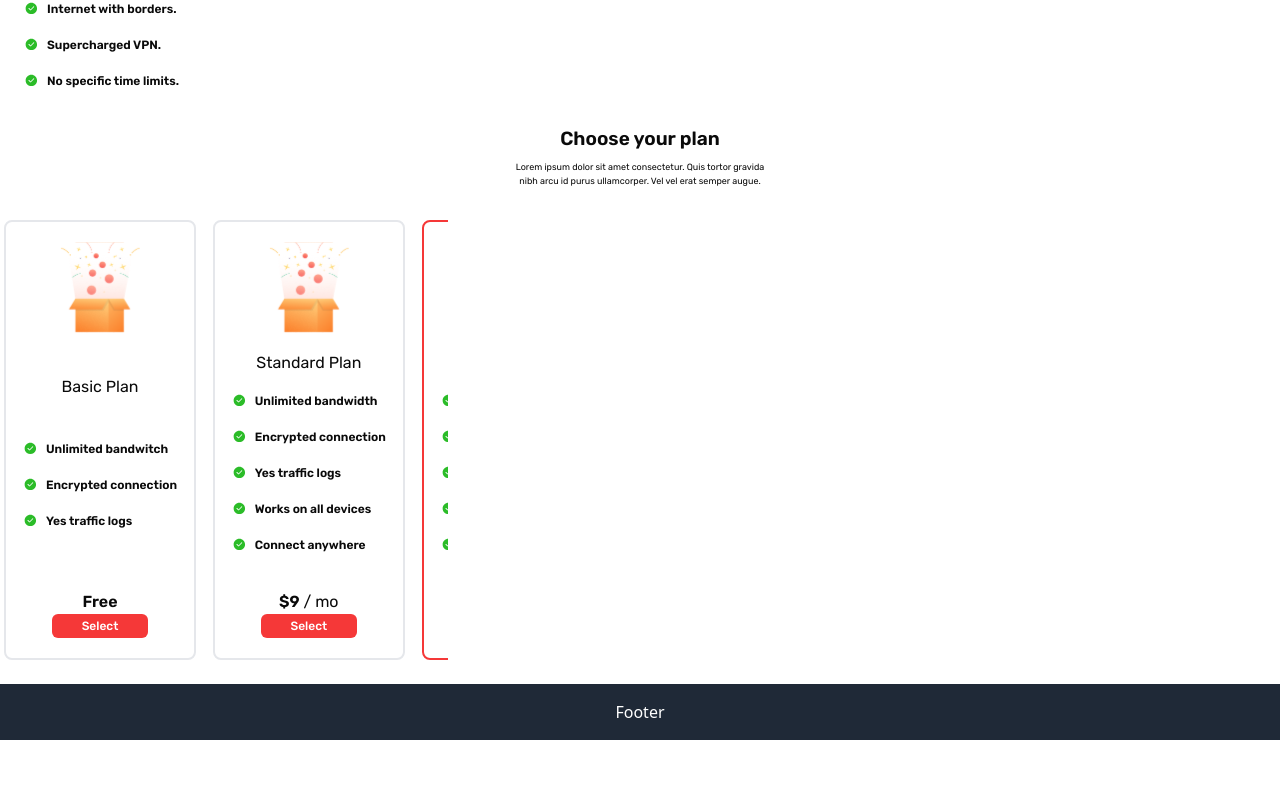
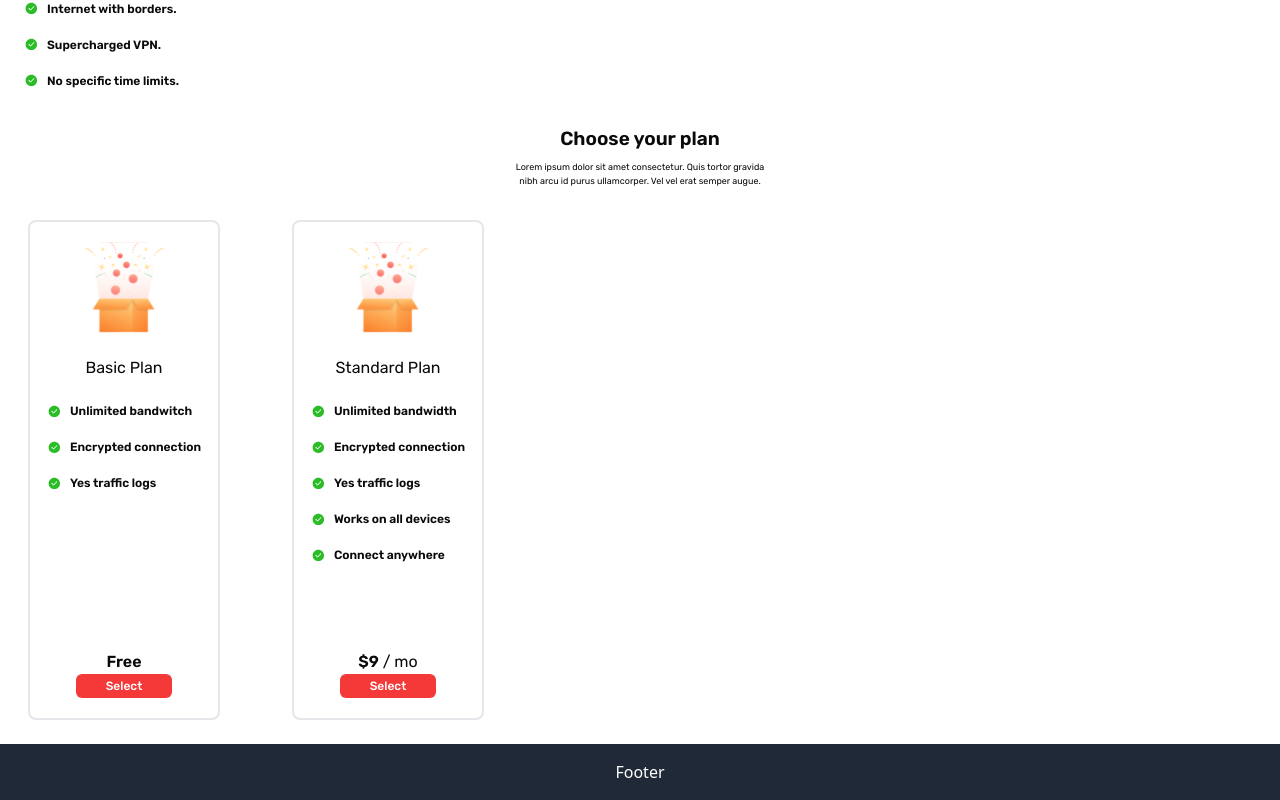
Before and after one commit to Lucas-Glaydson/landing-page-laslesVPN-nextjs, a Next.js app: page / in a window 1280 px wide. Shown: the part 994-1794 px from the top of the page. Before the commit the page ends 1734 px from the top, so only its background shows below. Built offline with nearby package versions, Linux system fonts and the light colour scheme.

Commit message:
feature: change height on plan card

```diff
--- a/src/components/Main/plan/Plan.tsx
+++ b/src/components/Main/plan/Plan.tsx
@@ -40,6 +40,7 @@ export default function Plan() {
         "Unlimited bandwidth",
         "Encrypted connection",
         "Yes traffic logs",
+        "Works on all devices",
         "Connect anyware",
         "Get new features",
       ],
@@ -64,11 +65,11 @@ export default function Plan() {
             align: "start",
 
           }}
-          className="w-full max-w-md"
+          className="w-full max-w-lg"
         >
           <CarouselContent>
             {plans.map((plan, index) => (
-              <CarouselItem key={index} className="basis-[45%]">
+              <CarouselItem key={index} className="basis-[50%]">
                 <div className="p-1">
                   <PlanCard
                     title={plan.title}
--- a/src/components/Main/plan/PlanCard.tsx
+++ b/src/components/Main/plan/PlanCard.tsx
@@ -12,18 +12,18 @@ interface PlanCardProps {
 export default function PlanCard({
   title = "Standard Plan",
   features = [],
-  price = "$9/mo",
+  price = "$9",
   isHighlighted = false,
   period = "",
 }: PlanCardProps) {
   return (
     <div
-      className={`m-auto my-5 w-48 h-[440px] border-2 rounded-lg flex flex-col justify-between items-center py-5
+      className={`m-auto my-5 w-48 h-[500px] border-2 rounded-lg flex flex-col justify-between items-center py-5
         ${isHighlighted ? "border-red" : "border-gray-200"}`}
     >
       <Image src="/Box.svg" alt="box image" width={80} height={91} />
       <h3>{title}</h3>
-      <div>
+      <div className="max-h-60 h-56">
         {features.map((feature, index) => (
           <FeatureText key={index} text={feature} />
         ))}
```
